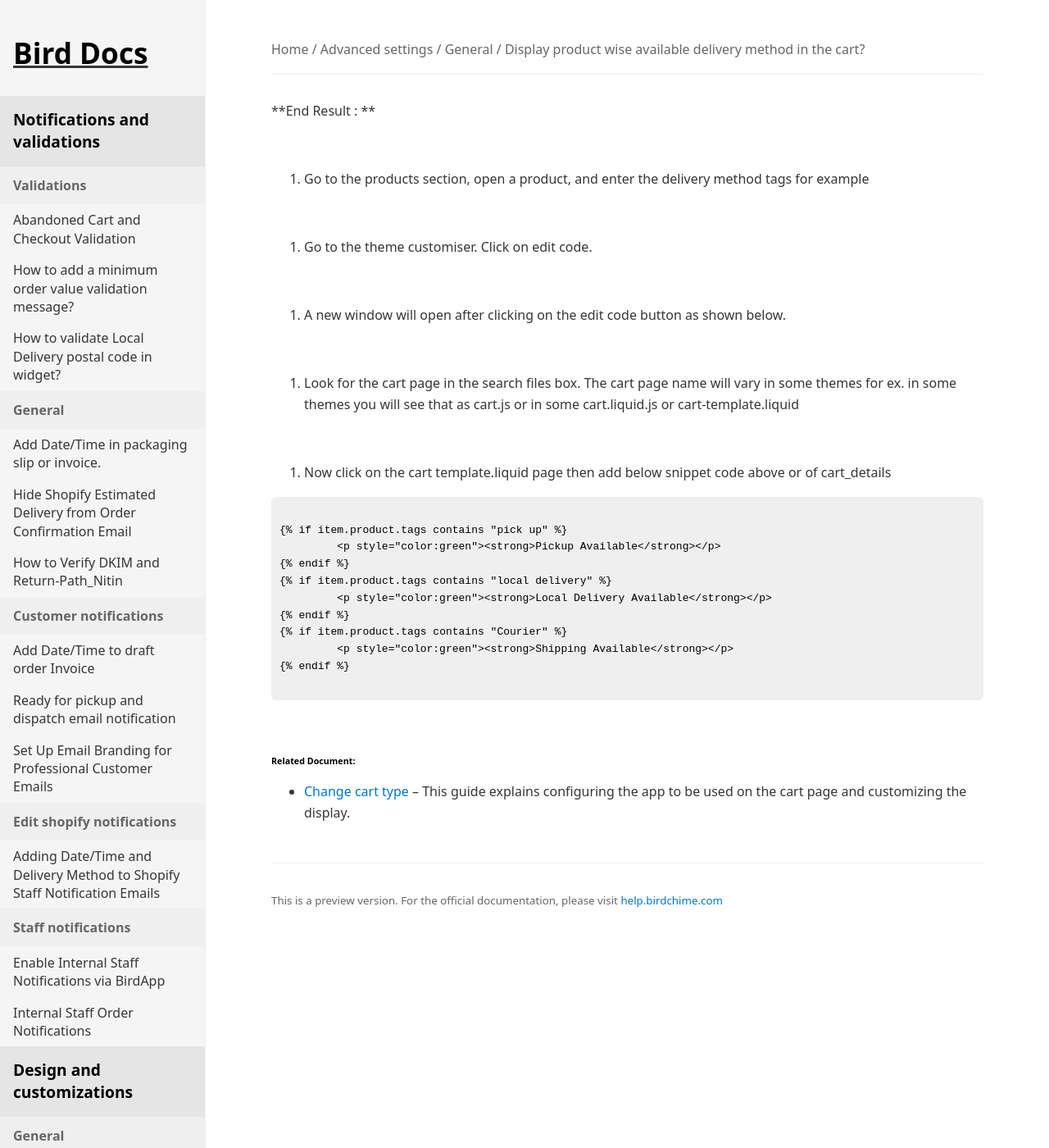
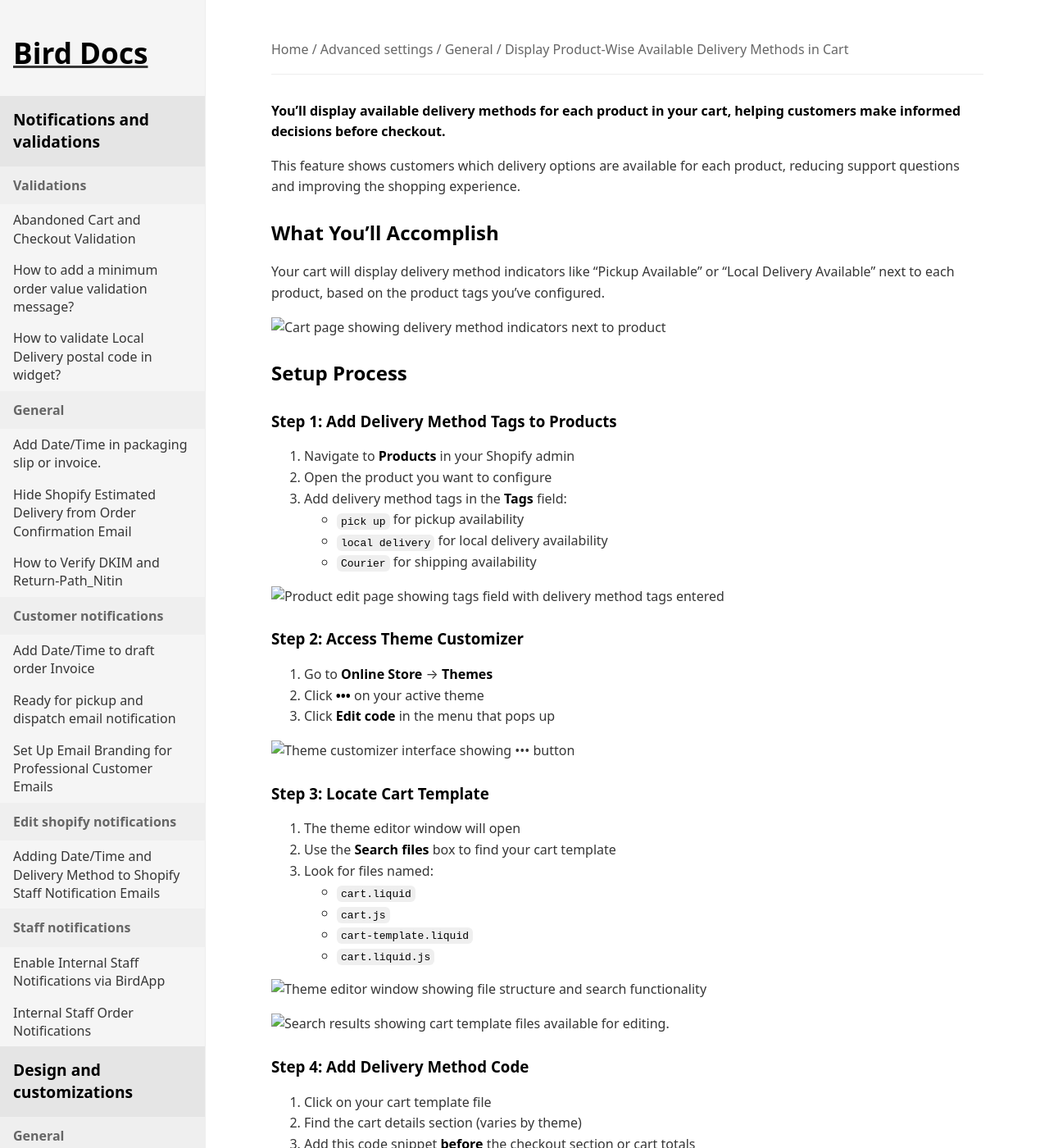
Before and after one commit to atinder/bird-docs, a Jekyll site: the page built from docs/advanced-settings/general/display-product-wise-available-delivery-method-in-the-cart-cc55b09a-1ea9-4f16-9cb9-de75dd16eada.md, in a window 1280 px wide and 1400 px high. Shown: the whole window at 82% size. Built offline with Jekyll 4.4.1, drawn with Linux system fonts in a browser that asks for light colours; some of the changed text lies outside the part shown.

Commit message:
fix: "Display Product-Wise Available Delivery Methods in Cart"

````diff
--- a/docs/advanced-settings/general/display-product-wise-available-delivery-method-in-the-cart-cc55b09a-1ea9-4f16-9cb9-de75dd16eada.md
+++ b/docs/advanced-settings/general/display-product-wise-available-delivery-method-in-the-cart-cc55b09a-1ea9-4f16-9cb9-de75dd16eada.md
@@ -1,38 +1,69 @@
 ---
 id: cc55b09a-1ea9-4f16-9cb9-de75dd16eada
-title: "Display product wise available delivery method in the cart?"
+title: "Display Product-Wise Available Delivery Methods in Cart"
 category: advanced-settings
 section: general
 slug: display-product-wise-available-delivery-method-in-the-cart
 crisp_updated_at: 1730790125000
 crisp_url: https://help.birdchime.com/en-us/article/display-product-wise-available-delivery-method-in-the-cart-h7rzfe/
-description: ""
+description: "Learn how to show available delivery methods for each product directly in your cart to improve customer experience and reduce checkout confusion."
 ---
 
-**End Result : **
+**You'll display available delivery methods for each product in your cart, helping customers make informed decisions before checkout.**
 
-![](https://storage.crisp.chat/users/helpdesk/website/ca826b447482b000/imagejvlw0q_8rmra4.png)
+This feature shows customers which delivery options are available for each product, reducing support questions and improving the shopping experience.
 
-1. Go to the products section, open a product, and enter the delivery method tags for example
+## What You'll Accomplish
 
-![](https://storage.crisp.chat/users/helpdesk/website/ca826b447482b000/screenshot-2023-03-09-at-85809_1ces4vj.png)
+Your cart will display delivery method indicators like "Pickup Available" or "Local Delivery Available" next to each product, based on the product tags you've configured.
 
-2. Go to the theme customiser. Click on edit code.
+![Cart page showing delivery method indicators next to product](https://storage.crisp.chat/users/helpdesk/website/ca826b447482b000/imagejvlw0q_8rmra4.png)
 
-![](https://storage.crisp.chat/users/helpdesk/website/ca826b447482b000/screenshot-2023-02-10-at-10417_1hkruva.png)
+## Setup Process
 
-3. A new window will open after clicking on the edit code button as shown below.
+### Step 1: Add Delivery Method Tags to Products
 
-![](https://storage.crisp.chat/users/helpdesk/website/ca826b447482b000/screenshot-2023-02-10-at-11648_yjl28j.png)
+1. Navigate to **Products** in your Shopify admin
+2. Open the product you want to configure
+3. Add delivery method tags in the **Tags** field:
+   - `pick up` for pickup availability
+   - `local delivery` for local delivery availability
+   - `Courier` for shipping availability
 
-4. Look for the cart page in the search files box. The cart page name will vary in some themes for ex. in some themes you will see that as cart.js or in some cart.liquid.js or cart-template.liquid
+![Product edit page showing tags field with delivery method tags entered](https://storage.crisp.chat/users/helpdesk/website/ca826b447482b000/screenshot-2023-03-09-at-85809_1ces4vj.png)
 
-![](https://storage.crisp.chat/users/helpdesk/website/ca826b447482b000/screenshot-2023-02-14-at-11511_cqyeth.png)
+### Step 2: Access Theme Customizer
 
-5. Now click on the cart template.liquid page then add below snippet code above  or  of cart_details
+1. Go to **Online Store** → **Themes**
+2. Click **•••** on your active theme
+3. Click **Edit code** in the menu that pops up
 
-```javascript
-{% raw %}
+![Theme customizer interface showing ••• button](https://storage.crisp.chat/users/helpdesk/website/ca826b447482b000/screenshot-2023-02-10-at-10417_1hkruva.png)
+
+### Step 3: Locate Cart Template
+
+1. The theme editor window will open
+2. Use the **Search files** box to find your cart template
+3. Look for files named:
+   - `cart.liquid`
+   - `cart.js`
+   - `cart-template.liquid`
+   - `cart.liquid.js`
+
+![Theme editor window showing file structure and search functionality](https://storage.crisp.chat/users/helpdesk/website/ca826b447482b000/screenshot-2023-02-10-at-11648_yjl28j.png)
+
+![Search results showing cart template files available for editing.](https://storage.crisp.chat/users/helpdesk/website/ca826b447482b000/screenshot-2023-02-14-at-11511_cqyeth.png)
+
+### Step 4: Add Delivery Method Code
+
+1. Click on your cart template file
+2. Find the cart details section (varies by theme)
+3. Add this code snippet **before** the checkout section or cart totals
+4. Click **Save** to apply your changes
+
+**Need help?** [Contact our support team](https://go.crisp.chat/chat/embed/?website_id=9a669714-af96-4a70-bf92-ea0b2ade5ab0) for assistance with theme-specific placement.
+
+```liquid
 {% if item.product.tags contains "pick up" %}
          <p style="color:green"><strong>Pickup Available</strong></p>
 {% endif %}
@@ -42,11 +73,44 @@ description: ""
 {% if item.product.tags contains "Courier" %}
          <p style="color:green"><strong>Shipping Available</strong></p>
 {% endif %}
-{% endraw %}
 ```
 
-![](https://storage.crisp.chat/users/helpdesk/website/ca826b447482b000/screenshot-2023-03-09-at-11513_cq0gn0.png)
+![Code editor showing the delivery method snippet added to the cart template](https://storage.crisp.chat/users/helpdesk/website/ca826b447482b000/screenshot-2023-03-09-at-11513_cq0gn0.png)
 
-###### Related Document:
+**That's it!** Your cart will now display available delivery methods for each product based on their tags.
 
-* [Change cart type](https://help.birdchime.com/en-us/article/change-cart-type-1g2elmy/) – This guide explains configuring the app to be used on the cart page and customizing the display.
+## How It Works
+
+The code checks each product's tags and displays the appropriate delivery method indicator:
+- Products tagged with `pick up` show "Pickup Available"
+- Products tagged with `local delivery` show "Local Delivery Available"
+- Products tagged with `Courier` show "Shipping Available"
+
+## Customization Options
+
+You can modify the display by:
+- Changing the text labels in the code
+- Adjusting the color by modifying `color:green`
+- Adding additional delivery method tags as needed
+
+## FAQs
+
+##### Can I use different tag names?
+Yes, you can modify the tag names in the code to match your existing product tags. Just update the `contains` values in the liquid code.
+
+##### Will this affect my existing cart functionality?
+No, this code only adds display elements and doesn't interfere with your cart's core functionality or Bird Pickup & Delivery app features.
+
+##### Can I show multiple delivery methods for one product?
+Yes, if a product has multiple delivery method tags, all applicable indicators will display.
+
+##### What if I want to change the styling?
+You can modify the inline CSS in the `<p>` tags or add custom CSS classes to your theme for more advanced styling.
+
+For more general questions, see our main [FAQs page](https://help.birdchime.com/en-us/category/faqs-1ygmxau/).
+
+## Related Articles
+
+- [Change Cart Type](https://help.birdchime.com/en-us/article/change-cart-type-1g2elmy/) - Configure the app for cart page use and customize display options
+- [How to Customize the Widget Look](https://help.birdchime.com/en-us/article/how-to-customize-the-widget-look-1t5c07x/) - Style your delivery widget appearance
+- [Manual Widget Placement](https://help.birdchime.com/en-us/article/manual-widget-placement-1iq0zmb/) - Place the widget exactly where you want it
````
